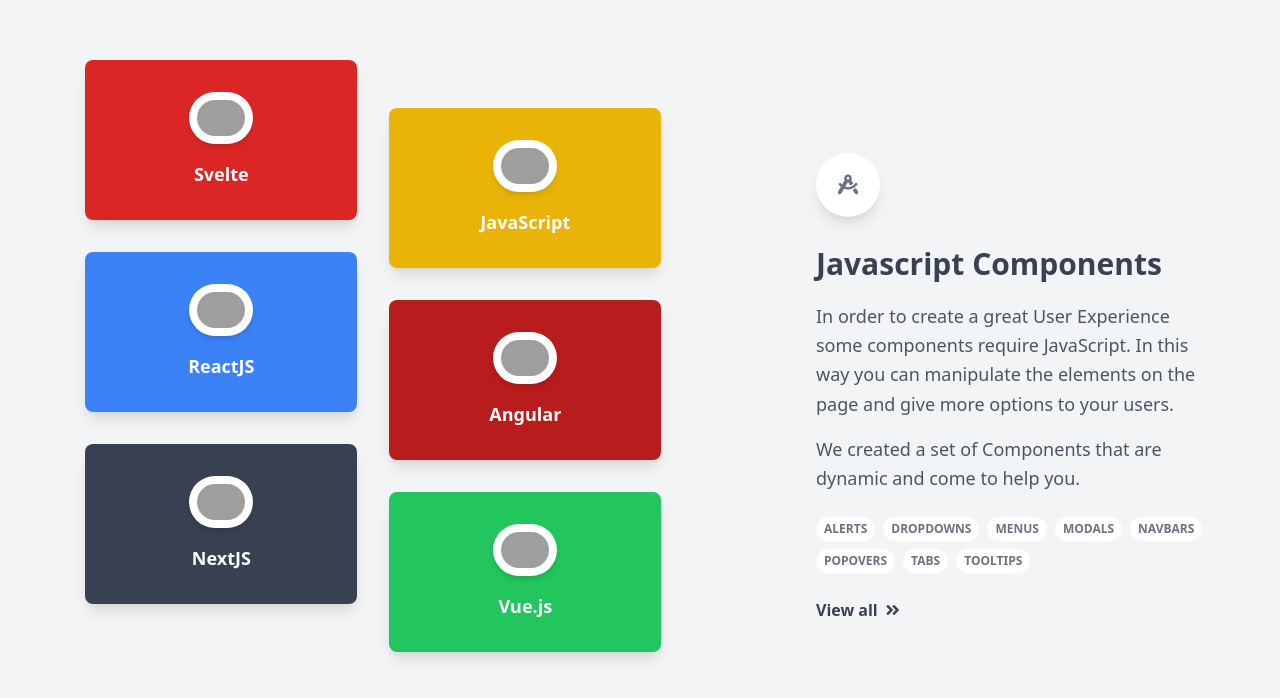
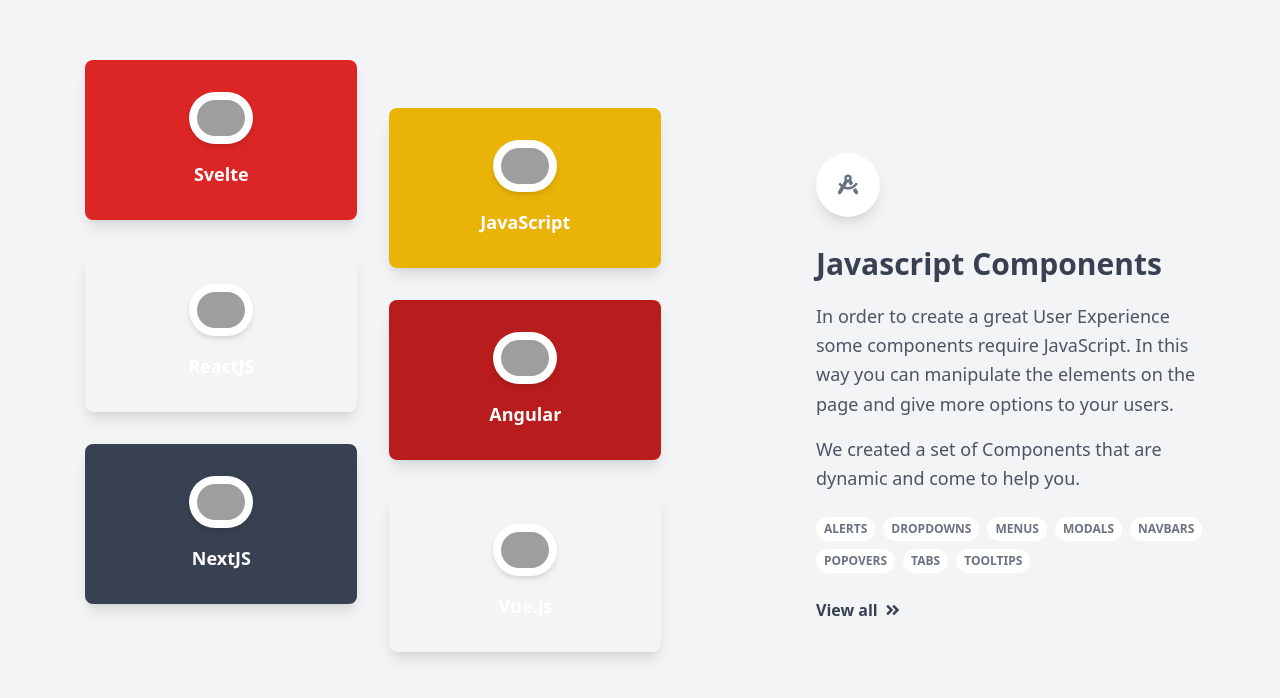
Before and after one commit to git-dru/notus-nextjs, a Next.js app: page / in a window 1280 px wide. Shown: the part 2280-2978 px from the top of the page. Built offline with nearby package versions, Linux system fonts and the light colour scheme; grey boxes are pictures that could not be loaded.

Commit message:
fix: solve broken colors

```diff
--- a/pages/index.js
+++ b/pages/index.js
@@ -284,7 +284,7 @@ export default function Index() {
                     href="https://www.creative-tim.com/learning-lab/tailwind/react/alerts/notus?ref=vtw-index"
                     target="_blank"
                   >
-                    <div className="bg-blue-500 shadow-lg rounded-lg text-center p-8 mt-8">
+                    <div className="bg-lightBlue-500 shadow-lg rounded-lg text-center p-8 mt-8">
                       <img
                         alt="..."
                         className="shadow-md rounded-full max-w-full w-16 mx-auto p-2 bg-white"
@@ -346,7 +346,7 @@ export default function Index() {
                     href="https://www.creative-tim.com/learning-lab/tailwind/vue/alerts/notus?ref=vtw-index"
                     target="_blank"
                   >
-                    <div className="bg-green-500 shadow-lg rounded-lg text-center p-8 mt-8">
+                    <div className="bg-emerald-500 shadow-lg rounded-lg text-center p-8 mt-8">
                       <img
                         alt="..."
                         className="shadow-md rounded-full max-w-full w-16 mx-auto p-2 bg-white"
```
